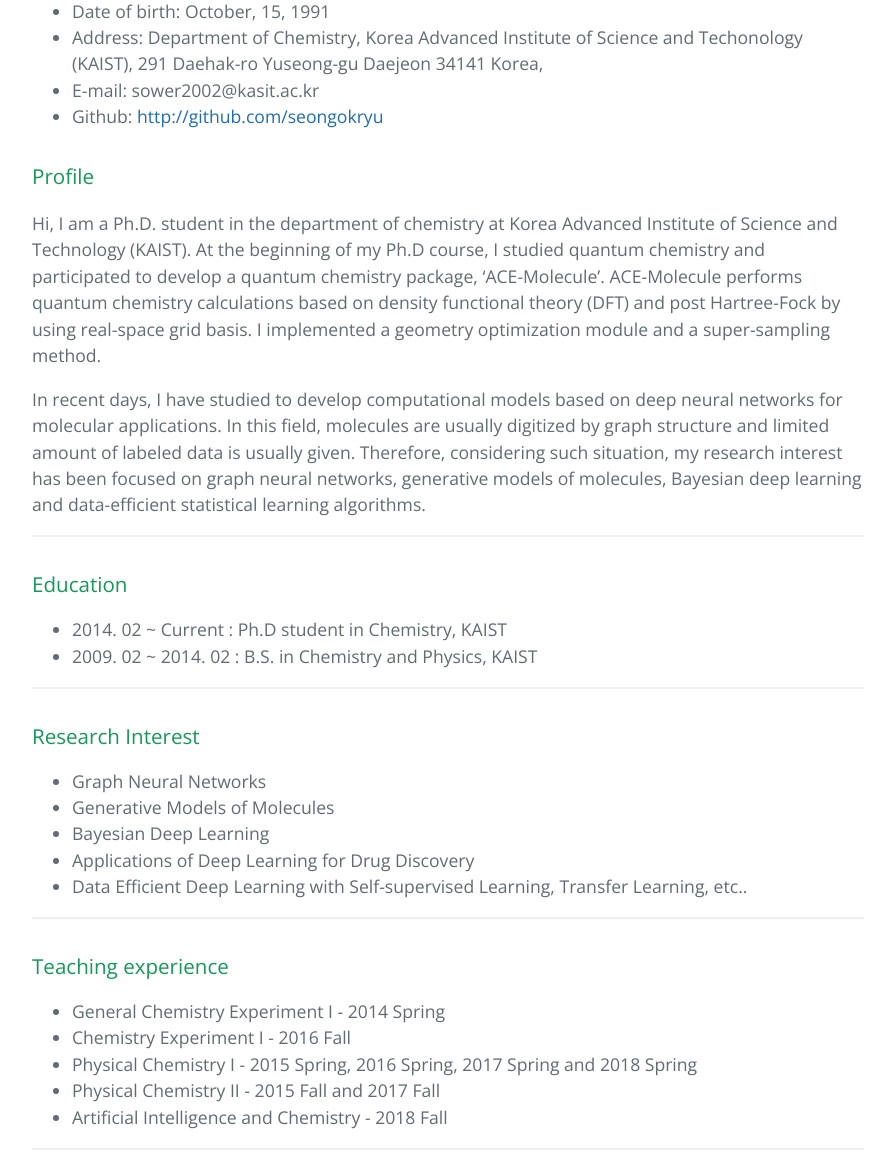
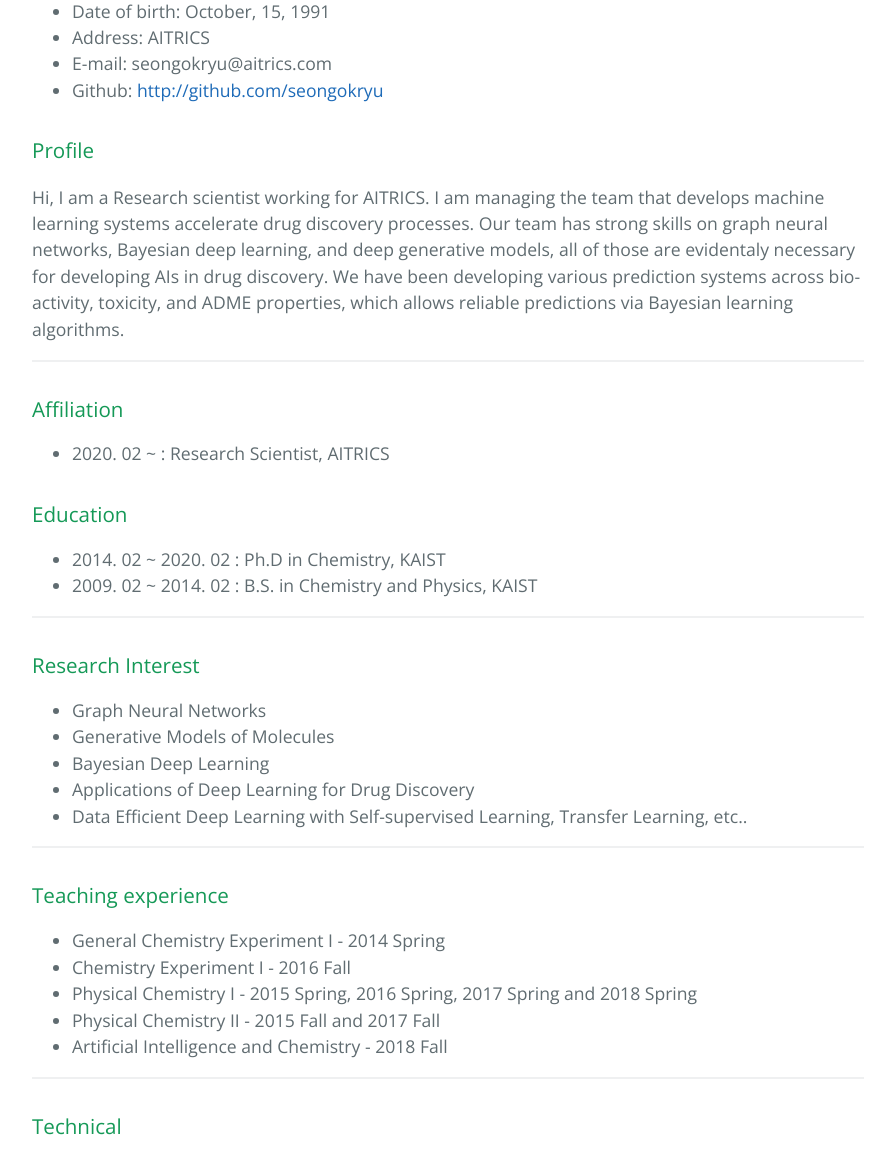
Before and after one commit to SeongokRyu/seongokryu.github.io, a Jekyll site: the page built from index.md, in a window 1280 px wide and 1400 px high, scrolled down 512 px. Shown: the part 235-1400 px from the top of the window, without its empty margins (192-1087 px from the left). Built offline with Jekyll 4.4.1, drawn with Linux system fonts in a browser that asks for light colours; some of the changed text lies outside the part shown.

Commit message:
Update index.md

```diff
--- a/index.md
+++ b/index.md
@@ -12,26 +12,25 @@
 ![](/aims.jpg)
 
 * Date of birth: October, 15, 1991
-* Address: Department of Chemistry, Korea Advanced Institute of Science and Techonology (KAIST), 291 Daehak-ro Yuseong-gu Daejeon 34141 Korea,
-* E-mail: sower2002@kasit.ac.kr
+* Address: AITRICS
+* E-mail: seongokryu@aitrics.com
 * Github: [http://github.com/seongokryu](http://github.com/seongokryu)
 
 
 ### Profile {#profile}
 
-Hi, I am a Ph.D. student in the department of chemistry at Korea Advanced Institute of Science and Technology (KAIST).
-At the beginning of my Ph.D course, I studied quantum chemistry and participated to develop a quantum chemistry package, ‘ACE-Molecule’. ACE-Molecule performs quantum chemistry calculations based on density functional theory (DFT) and post Hartree-Fock by using real-space grid basis.
-I implemented a geometry optimization module and a super-sampling method.
-
-In recent days, I have studied to develop computational models based on deep neural networks for molecular applications.
-In this field, molecules are usually digitized by graph structure and limited amount of labeled data is usually given.
-Therefore, considering such situation, my research interest has been focused on graph neural networks, generative models of molecules, Bayesian deep learning and data-efficient statistical learning algorithms.
+Hi, I am a Research scientist working for AITRICS. I am managing the team that develops machine learning systems accelerate drug discovery processes.
+Our team has strong skills on graph neural networks, Bayesian deep learning, and deep generative models, all of those are evidentaly necessary for developing AIs in drug discovery.
+We have been developing various prediction systems across bio-activity, toxicity, and ADME properties, which allows reliable predictions via Bayesian learning algorithms.
 
 ------
 
+### Affiliation
+* 2020\. 02 ~ : Research Scientist, AITRICS
+
+
 ### Education {#education}
-
-* 2014\. 02 ~ Current : Ph.D student in Chemistry, KAIST
+* 2014\. 02 ~ 2020\. 02 : Ph.D in Chemistry, KAIST
 * 2009\. 02 ~ 2014\. 02 : B.S. in Chemistry and Physics, KAIST
 
 ------
@@ -68,8 +67,7 @@
 ### Publications {#publications}
 
 Molecular generative model based on adversarially regularized autoencoder
-: Seung Hwan Hong, Jaechang Lim, __Seongok Ryu__, Woo Youn Kim, under peer-review (2019)
-
+: Seung Hwan Hong, Jaechang Lim, __Seongok Ryu__, Woo Youn Kim, Journal of Chemical Information and Modeling, (2020)
 
 Predicting Drug-target Interaction Using a Novel Graph Neural Network with 3D Structure-embedded Graph Representation
 : Jaechang Lim, __Seongok Ryu__, Kyubyong Park, Yojoong Choe, Jiyeon Ham, and Woo Youn Kim, Journal of Chemical Information and Modeling, (2019)
```
